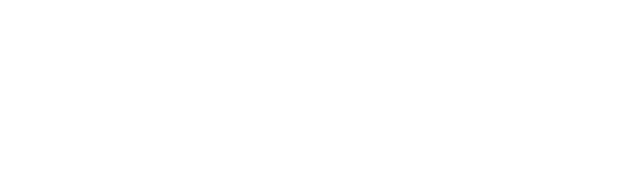
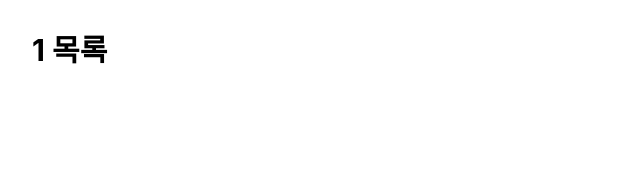
Before and after one commit to BeomJuGo/PC-SITE, a React (Create React App) app: page /category/1 in a window 1280 px wide. Before the commit this address had no page. Shown: the top 174 px of the page, without its empty margins (0-640 px from the left). Built offline with nearby package versions, Linux system fonts and the light colour scheme.

Commit message:
Update App.js

```diff
--- a/src/App.js
+++ b/src/App.js
@@ -9,7 +9,7 @@
     <Router>
       <Routes>
         <Route path="/" element={<Home />} />
-        <Route path="/:category" element={<Category />} />
+        <Route path="/category/:category" element={<Category />} />
         <Route path="/detail/:category/:id" element={<Detail />} />
       </Routes>
     </Router>
```
